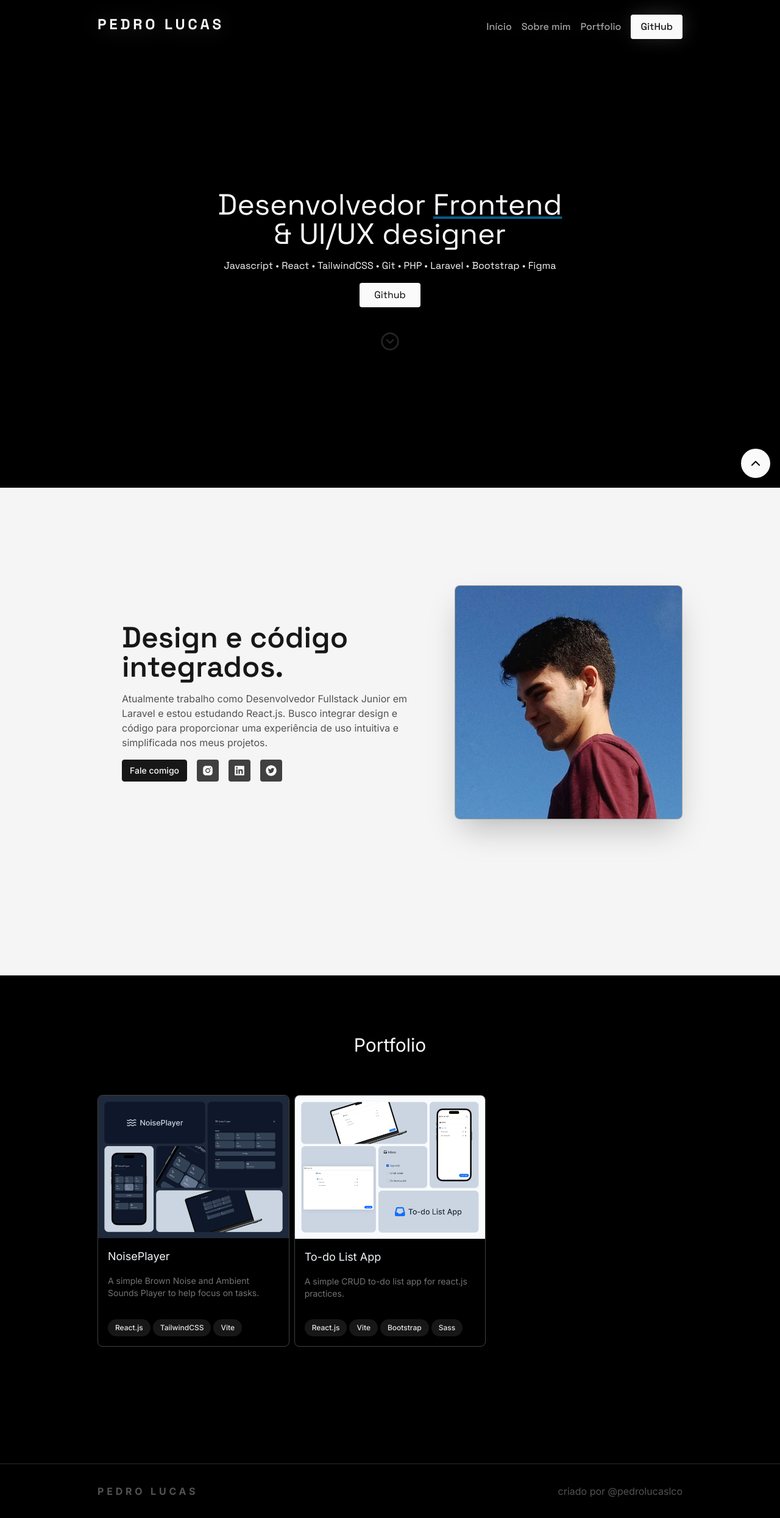
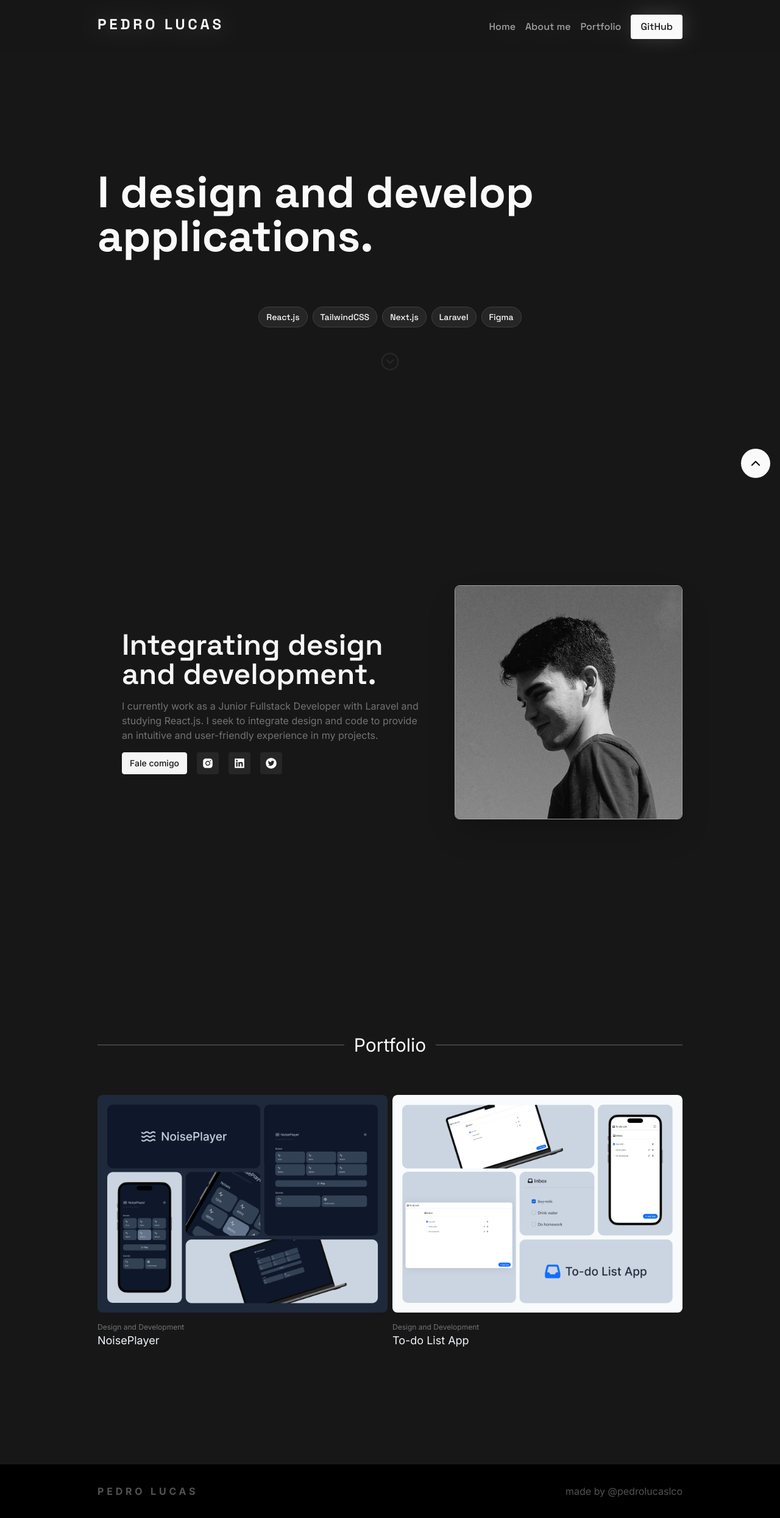
Before and after one commit to pedrolucaslco/pedrolucaslco, a Next.js app: page / in a window 1280 px wide. Shown: the whole page at 61% size. Built offline with nearby package versions, Linux system fonts and the light colour scheme.

Commit message:
Portfolio 2.0

```diff
--- a/pages/_document.js
+++ b/pages/_document.js
@@ -2,7 +2,7 @@ import { Html, Head, Main, NextScript } from 'next/document'
 
 export default function Document() {
   return (
-    <Html lang="en" className='scroll-smooth'>
+    <Html lang="en">
       <Head />
       <body>
         <Main />
--- a/pages/components/PortfolioItem.js
+++ b/pages/components/PortfolioItem.js
@@ -2,7 +2,7 @@ import Image from "next/image";
 import React, { useState } from "react";
 import UI_Badge from "./UI_Badge";
 
-const PortfolioItem = ({ title, description, image, href, tags }) => {
+const PortfolioItem = ({ title, description, image, href, tags, category }) => {
   const [showText, setShowText] = useState(false);
 
   const handleMouseEnter = () => {
@@ -17,33 +17,35 @@ const PortfolioItem = ({ title, description, image, href, tags }) => {
     <a
       href={href}
       target="_blank"
-      className="flex flex-col overflow-hidden border relative self-stretch rounded-lg border-neutral-700
+      rel="noreferrer"
+      className="flex flex-col overflow-hidden  relative self-stretch rounded-lg
       hover:transition-all hover:border-neutral-500"
     >
-      <div className="relative transition-all">
-        <Image src={image} className="" />
+      <div className="relative transition-all rounded-lg" onMouseEnter={handleMouseEnter} onMouseLeave={handleMouseLeave}>
+        <Image src={image} className="rounded-lg"  />
         {showText && (
           <>
             <span className="bg-black opacity-50 absolute top-0 left-0 w-full h-full"></span>
             <span className="absolute top-[50%] left-[50%] translate-x-[-50%] translate-y-[-50%]">
-              Acessar
+              <span className="underline">Acessar</span> ↗
             </span>
           </>
         )}
       </div>
 
-      <div className="p-4 flex flex-col gap-4">
+      <div className="py-4 flex flex-col">
+        <span className="text-xs text-neutral-500">{category}</span>
         <span className="text-lg">{title}</span>
-        <span className="text-neutral-500 text-sm">{description}</span>
+        {/* <span className="text-neutral-400 text-sm mt-4">{description}</span> */}
       </div>
 
-      <div className="mt-auto p-4 w-full">
+      {/* <div className="mt-auto w-full">
         <div className="flex gap-1 mt-auto">
           {tags.map((item, index) => (
             <UI_Badge title={item} />
           ))}
         </div>
-      </div>
+      </div> */}
     </a>
   );
 };
--- a/pages/components/UI_Badge.js
+++ b/pages/components/UI_Badge.js
@@ -10,7 +10,7 @@ const UI_Badge = ({ title, type }) => {
       break;
 
     default:
-        typeClass = 'bg-neutral-900 text-neutral-200';
+        typeClass = 'border border-neutral-800 text-neutral-200';
       break;
   }
 
--- a/pages/index.js
+++ b/pages/index.js
@@ -35,6 +35,7 @@ import {
 } from "lucide-react";
 import NavItem from "./components/NavItem";
 import PortfolioItem from "./components/PortfolioItem";
+import UI_Badge from "./components/UI_Badge";
 
 export default function Home() {
   const [darkMode, setDarkMode] = useState(true);
@@ -78,8 +79,8 @@ export default function Home() {
       <div class="
       items-center gap-5 hidden md:flex
       flex-col mt-5 sm:flex-row sm:items-center sm:justify-end sm:mt-0 sm:pl-5">
-        <NavItem text={"Início"} href={"#"} type={"link"} />
-          <NavItem text={"Sobre mim"} href={"#about-me"} type={"link"} />
+        <NavItem text={"Home"} href={"#"} type={"link"} />
+          <NavItem text={"About me"} href={"#about-me"} type={"link"} />
           <NavItem text={"Portfolio"} href={"#portfolio"} type={"link"} />
           <NavItem text={"GitHub"} href={"https://github.com/pedrolucaslcosta"} type={"button"} target={"_blank"}
           />
@@ -89,7 +90,7 @@ export default function Home() {
 </header>
 
         <nav
-          className="backdrop-blur-lg bg-black/80 font-space_grotesk flex justify-between py-6 fixed w-screen z-50
+          className="backdrop-blur-lg bg-neutral-900/80 font-space_grotesk flex justify-between py-6 fixed w-screen z-50
       px-4 sm:px-4 md:px-16 lg:px-24 xl:px-40 2xl:px-40
       "
         >
@@ -97,8 +98,8 @@ export default function Home() {
             Pedro Lucas
           </h1>
           <ul className="items-center gap-4 hidden md:flex">
-            <NavItem text={"Início"} href={"#"} type={"link"} />
-            <NavItem text={"Sobre mim"} href={"#about-me"} type={"link"} />
+            <NavItem text={"Home"} href={"#"} type={"link"} />
+            <NavItem text={"About me"} href={"#about-me"} type={"link"} />
             <NavItem text={"Portfolio"} href={"#portfolio"} type={"link"} />
             {/* <NavItem text={"Experiências"} href={"#experiences"} type={"link"} /> */}
             {/* <NavItem text={"Contato"} href={"#contact"} type={"link"} /> */}
@@ -126,31 +127,24 @@ export default function Home() {
         </nav>
 
         <main
-          className="
-      bg-white dark:bg-black
+          className="bg-neutral-900
       px-4 sm:px-4 md:px-16 lg:px-24 xl:px-40 2xl:px-40
       transition-all duration-500
       "
         >
           <section className="h-screen flex flex-col pt-24      ">
-            <div className="text-neutral-50 font-space_grotesk flex flex-col justify-center h-full items-center text-center gap-4">
-              <h1 className="text-5xl ">
-                Desenvolvedor{" "}
-                <span className="underline decoration-sky-800">Frontend</span>
-                <br></br>& UI/UX designer
+            <div className="text-neutral-50 font-bold font-space_grotesk flex flex-col justify-center h-full items-center gap-4">
+              <h1 className="text-7xl">
+                I design and develop applications.
               </h1>
-              <p>
-                Javascript • React • TailwindCSS • Git • PHP • Laravel •
-                Bootstrap • Figma
-              </p>
-              <a
-                className="bg-neutral-50 text-black py-2 px-6 rounded"
-                href="https://github.com/pedrolucaslcosta"
-                target="_blank"
-                rel="noreferrer"
-              >
-                Github
-              </a>
+              <div className="flex gap-2 mt-16">
+                <span className="bg-neutral-800 border border-neutral-700 items-center gap-1.5 py-1.5 px-3 rounded-full text-sm font-medium">React.js</span>
+                <span className="bg-neutral-800 border border-neutral-700 items-center gap-1.5 py-1.5 px-3 rounded-full text-sm font-medium">TailwindCSS</span>
+                <span className="bg-neutral-800 border border-neutral-700 items-center gap-1.5 py-1.5 px-3 rounded-full text-sm font-medium">Next.js</span>
+                <span className="bg-neutral-800 border border-neutral-700 items-center gap-1.5 py-1.5 px-3 rounded-full text-sm font-medium">Laravel</span>
+                <span className="bg-neutral-800 border border-neutral-700 items-center gap-1.5 py-1.5 px-3 rounded-full text-sm font-medium">Figma</span>
+              </div>
+
               <a
                 className="mt-8 gap-2   text-neutral-800 animate-bounce hover:text-neutral-50 transition-all duration-300"
                 href="#about-me"
@@ -163,7 +157,7 @@ export default function Home() {
 
         <main
           className="px-4 sm:px-4 md:px-16 lg:px-24 xl:px-40 2xl:px-40
-        bg-neutral-100"
+        bg-neutral-900 text-neutral-100"
         >
           <section id="about-me" className="min-h-screen py-40">
             {/* <div
@@ -180,16 +174,17 @@ export default function Home() {
               lg:p-10 sm:p-8 p-6
               flex justify-center flex-col gap-4"
               >
-                <h2 className="text-3xl font-space_grotesk sm:text-5xl font-semibold text-neutral-900">
-                  Design e código integrados.
+                <h2 className="text-3xl font-space_grotesk sm:text-5xl font-semibold text-neutral-100">
+                  Integrating design and development.
                   {/* <MousePointer2 className="animate-bounce" size={32} /> */}
                 </h2>
 
-                <p className="text-base sm:text-md text-neutral-600">
+                <p className="text-base sm:text-md text-neutral-500">
                   {/* Com 4 anos de experiência no design, busco.... */}
-                  {
+                  {/* {
                     "Atualmente trabalho como Desenvolvedor Fullstack Junior em Laravel e estou estudando React.js. Busco integrar design e código para proporcionar uma experiência de uso intuitiva e simplificada nos meus projetos."
-                  }
+                  } */}
+                  {"I currently work as a Junior Fullstack Developer with Laravel and studying React.js. I seek to integrate design and code to provide an intuitive and user-friendly experience in my projects."}
                 </p>
 
                 <div className="text-base sm:text-xl flex justify-center sm:justify-start gap-3 sm:gap-4 text-black">
@@ -197,7 +192,7 @@ export default function Home() {
                     href="mailto:pedrolucaslcosta@gmail.com"
                     target="_blank"
                     rel="noreferrer"
-                    className="text-sm font-medium rounded hover:bg-neutral-200 hover:text-neutral-900 border border-neutral-900 bg-neutral-900 text-neutral-50 flex items-center px-3"
+                    className="text-sm font-medium rounded hover:bg-neutral-300 transition-all duration-300 border border-neutral-100 bg-neutral-100 text-neutral-900 flex items-center px-3"
                   >
                     Fale comigo
                   </a>
@@ -205,7 +200,7 @@ export default function Home() {
                     href="https://www.instagram.com/pedrolucaslco"
                     target="_blank"
                     rel="noreferrer"
-                    className="p-2 rounded bg-neutral-700 hover:bg-neutral-900 text-neutral-50"
+                    className="p-2 rounded bg-neutral-800 hover:bg-neutral-700 transition-all duration-500 text-neutral-50"
                   >
                     <AiFillInstagram />
                   </a>
@@ -213,7 +208,7 @@ export default function Home() {
                     href="https://www.linkedin.com/in/pedrolucaslcosta"
                     target="_blank"
                     rel="noreferrer"
-                    className="bg-neutral-700 hover:bg-neutral-900 text-neutral-50 p-2 rounded"
+                    className="bg-neutral-800 hover:bg-neutral-700 transition-all duration-500 text-neutral-50 p-2 rounded"
                   >
                     <AiFillLinkedin />
                   </a>
@@ -221,7 +216,7 @@ export default function Home() {
                     href="https://www.twitter.com/pedrolucaslco"
                     target="_blank"
                     rel="noreferrer"
-                    className="bg-neutral-700 hover:bg-neutral-900 text-neutral-50 p-2 rounded"
+                    className="bg-neutral-800 hover:bg-neutral-700 transition-all duration-500 text-neutral-50 p-2 rounded"
                   >
                     <AiFillTwitterCircle />
                   </a>
@@ -229,7 +224,7 @@ export default function Home() {
               </div>
               <div className="col-span-5 lg:col-span-2 md:col-span-2 rounded-lg h-64 sm:h-96 relative">
                 <Image
-                  className="h-full w-full rounded-lg z-10 shadow-2xl object-cover border border-neutral-400 overflow-hidden"
+                  className="h-full w-full rounded-lg z-10 grayscale shadow-2xl object-cover border border-neutral-400 overflow-hidden"
                   src={profilePic}
                 />
               </div>
@@ -238,14 +233,16 @@ export default function Home() {
         </main>
         <main
           className="px-4 sm:px-4 md:px-16 lg:px-24 xl:px-40 2xl:px-40
-        bg-black"
+        bg-neutral-900"
         >
           <section className="min-h-screen pb-40">
             <div
               id="portfolio"
-              className="flex flex-col items-center text-center justify-center gap-4 pt-24 pb-16 text-3xl text-neutral-50"
+              className="flex items-center text-center justify-center gap-4 pt-24 pb-16 text-3xl text-neutral-50"
             >
+              <span className="bg-neutral-700 w-full h-0.5"></span>
               <span>Portfolio</span>
+              <span className="bg-neutral-700 w-full h-0.5"></span>
               {/* <div className="flex items-center justify-center gap-2 py-2">
               <div className="text-neutral-50 bg-neutral-900 p-2 text-sm rounded-lg">
                 Dev
@@ -281,12 +278,13 @@ export default function Home() {
 
             <div
               className=" text-slate-100 grid items-center
-            sm:grid-cols-1 grid-cols-1 md:grid-cols-2 lg:grid-cols-3
+            sm:grid-cols-1 grid-cols-1 md:grid-cols-2 lg:grid-cols-2
             gap-4 lg:gap-2"
             >
 
               <PortfolioItem
                 image={thumbNoisePlayer}
+                category={'Design and Development'}
                 title={"NoisePlayer"}
                 description={
                   "A simple Brown Noise and Ambient Sounds Player to help focus on tasks."
@@ -296,6 +294,7 @@ export default function Home() {
               />
               <PortfolioItem
                 image={thumbTodoListApp}
+                category={'Design and Development'}
                 title={'To-do List App'}
                 description={
                   'A simple CRUD to-do list app for react.js practices.'
@@ -314,7 +313,7 @@ export default function Home() {
       "
         >
           <h1 className="uppercase font-bold tracking-[.3rem]">Pedro Lucas</h1>
-          <span>criado por @pedrolucaslco</span>
+          <span>made by @pedrolucaslco</span>
         </footer>
       </main>
     </div>
--- a/tailwind.config.js
+++ b/tailwind.config.js
@@ -12,7 +12,12 @@ module.exports = {
   theme: {
     extend: {
       fontFamily: {
-        space_grotesk: 'Space Grotesk',
+        space_grotesk: [
+          "Space Grotesk",
+          {
+            fontFeatureSettings: '"ss02" on, "ss03" on, "ss04" on',
+          },
+        ],
       },
       keyframes: {
         motion_bg: {
```
